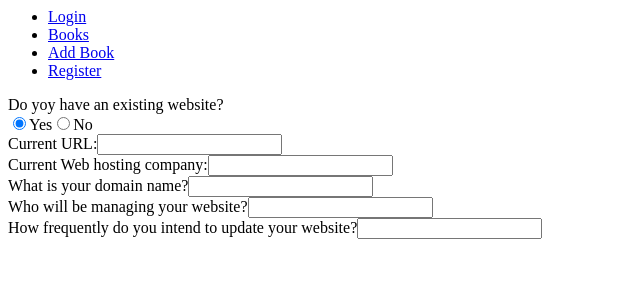
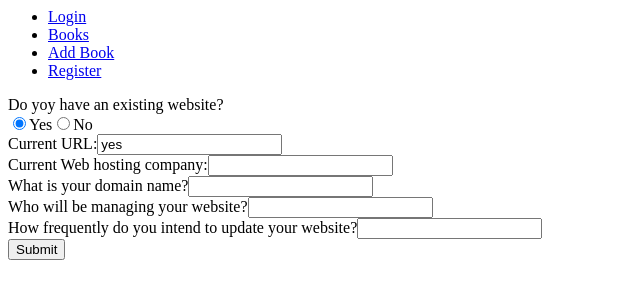
Before and after one commit to heathertill/website-content, a React app: page /SiteInfo in a window 1280 px wide. Both pictures are taken after a click on the radio button 19 px from the left and 123 px from the top of the page. Shown: the top 300 px of the page, without its empty margins (0-640 px from the left). Built offline with nearby package versions, Linux system fonts and the light colour scheme.

Commit message:
-adding function to form submit

```diff
--- a/src/client/components/public/SiteInfo.tsx
+++ b/src/client/components/public/SiteInfo.tsx
@@ -1,12 +1,11 @@
 import * as React from 'react';
 import { useState, useEffect } from 'react';
+import { RouteComponentProps } from 'react-router-dom';
 import { User, json } from './../../utils/api';
 
-export interface SiteInfoProps {
+export interface SiteInfoProps extends RouteComponentProps { }
 
-}
-
-const SiteInfo: React.SFC<SiteInfoProps> = () => {
+const SiteInfo: React.SFC<SiteInfoProps> = ({ history }) => {
 
     const [existingWeb, setExistingWeb] = useState('');
     const [exWebName, setExWebName] = useState('');
@@ -29,9 +28,17 @@ const SiteInfo: React.SFC<SiteInfoProps> = () => {
             siteManager,
             updateFreq
         }
+        console.log('body', body)
+        e.preventDefault();
+        try {
+            let newSiteInfo = await json('/api/siteInfo', 'POST', body);
+            if (newSiteInfo) {
+                history.push('/')
+            }
+        } catch (e) {
+            console.log(e);
 
-        e.preventDefault();
-
+        }
     }
 
     const handleR = (e: React.ChangeEvent<HTMLInputElement>) => {
@@ -52,7 +59,7 @@ const SiteInfo: React.SFC<SiteInfoProps> = () => {
 
     return (
         <section>
-            <form className="form-group">
+            <form className="form-group" onSubmit={(e) => handleSubmit(e)}>
                 <div>
                     <div>Do yoy have an existing website?</div>
                     <div className="form-check-inline" onChange={handleR}>
@@ -66,25 +73,28 @@ const SiteInfo: React.SFC<SiteInfoProps> = () => {
                         {show ? <div>
                             <div>
                                 <label htmlFor="exWebName">Current URL:</label>
-                                <input type="text" className="form-control" />
+                                <input type="text" className="form-control" value={exWebName}
+                                onChange={(e: React.ChangeEvent<HTMLInputElement>) => setExWebName(e.target.value)}/>
                             </div>
                             <div>
                                 <label htmlFor="">Current Web hosting company:</label>
-                                <input type="text" className="form-control" />
+                                <input type="text" className="form-control" value={hostName}
+                                onChange={(e: React.ChangeEvent<HTMLInputElement>) => setHostName(e.target.value)} />
                             </div>
                             <div>
                                 <label htmlFor="">What is your domain name?</label>
-                                <input type="text" className="form-control" />
+                                <input type="text" className="form-control" value={domain}
+                                onChange={(e: React.ChangeEvent<HTMLInputElement>) => setDomain(e.target.value)} />
                             </div>
-
                         </div> : null}
                     </div>
                 </div>
                 <div>
                     {showDom ?
                         <div>
-                                <label htmlFor="">Do you have a domain name?</label>
-                                <input type="text" className="form-control" />
+                            <label htmlFor="">Do you have a domain name?</label>
+                            <input type="text" className="form-control" value={domain}
+                            onChange={(e: React.ChangeEvent<HTMLInputElement>) => setDomain(e.target.value)} />
                         </div>
                         : null}
                 </div>
@@ -98,6 +108,7 @@ const SiteInfo: React.SFC<SiteInfoProps> = () => {
                         <input type="text" className="form-control" />
                     </div>
                 </div>
+                <button type="submit" className="btn btn-warning m-2">Submit</button>
             </form>
         </section>
     );
--- a/src/server/db/index.ts
+++ b/src/server/db/index.ts
@@ -4,11 +4,13 @@ import * as knex from 'knex';
 import Users from './queries/users';
 import Tokens from './queries/tokens';
 import ClientInfo from './queries/clientInfo';
+import SiteInfo from './queries/siteInfo';
 
 export const connection = knex(config.knex);
 
 export default {
     Users,
     Tokens,
-    ClientInfo
+    ClientInfo,
+    SiteInfo
 }
```
